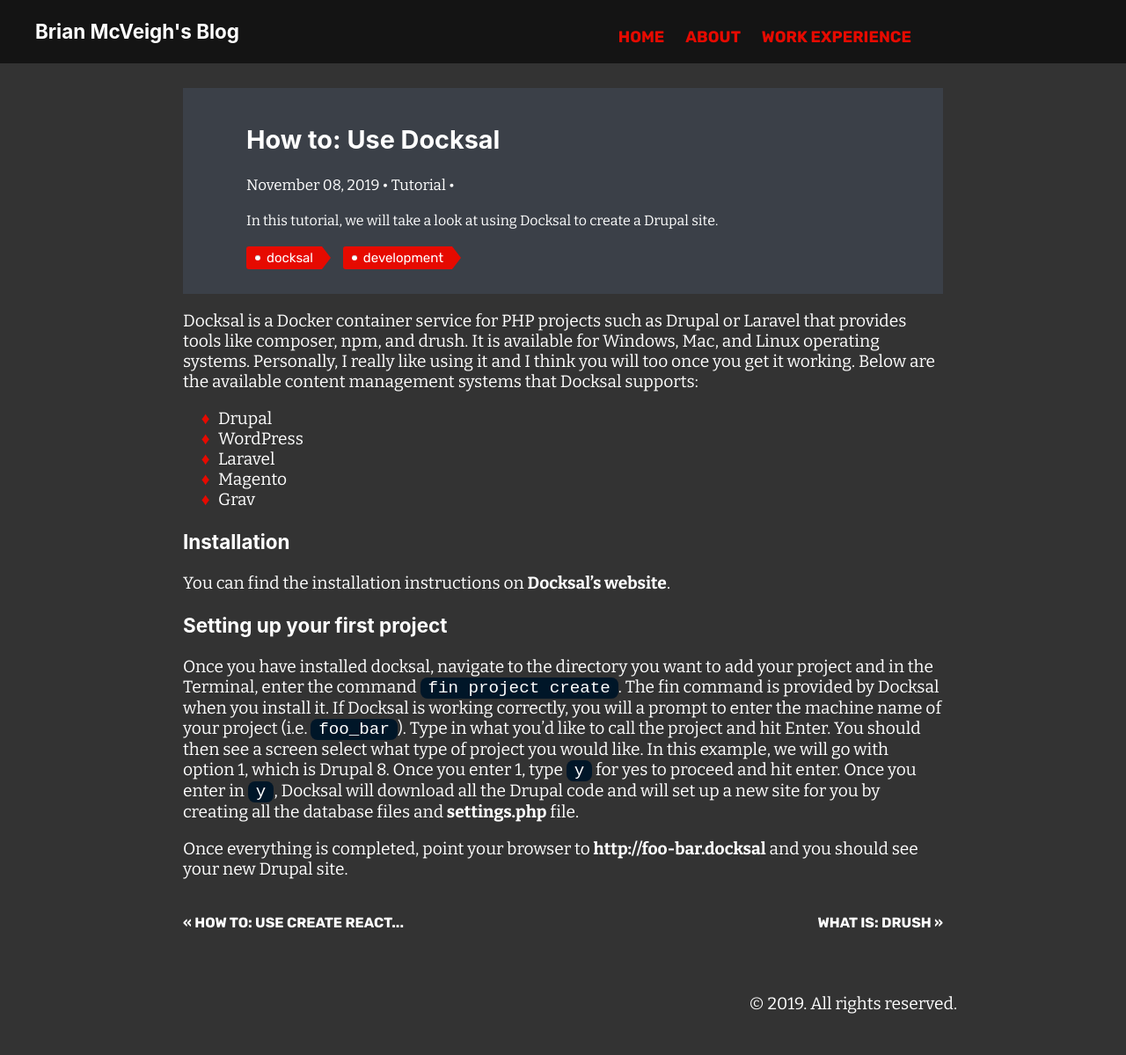
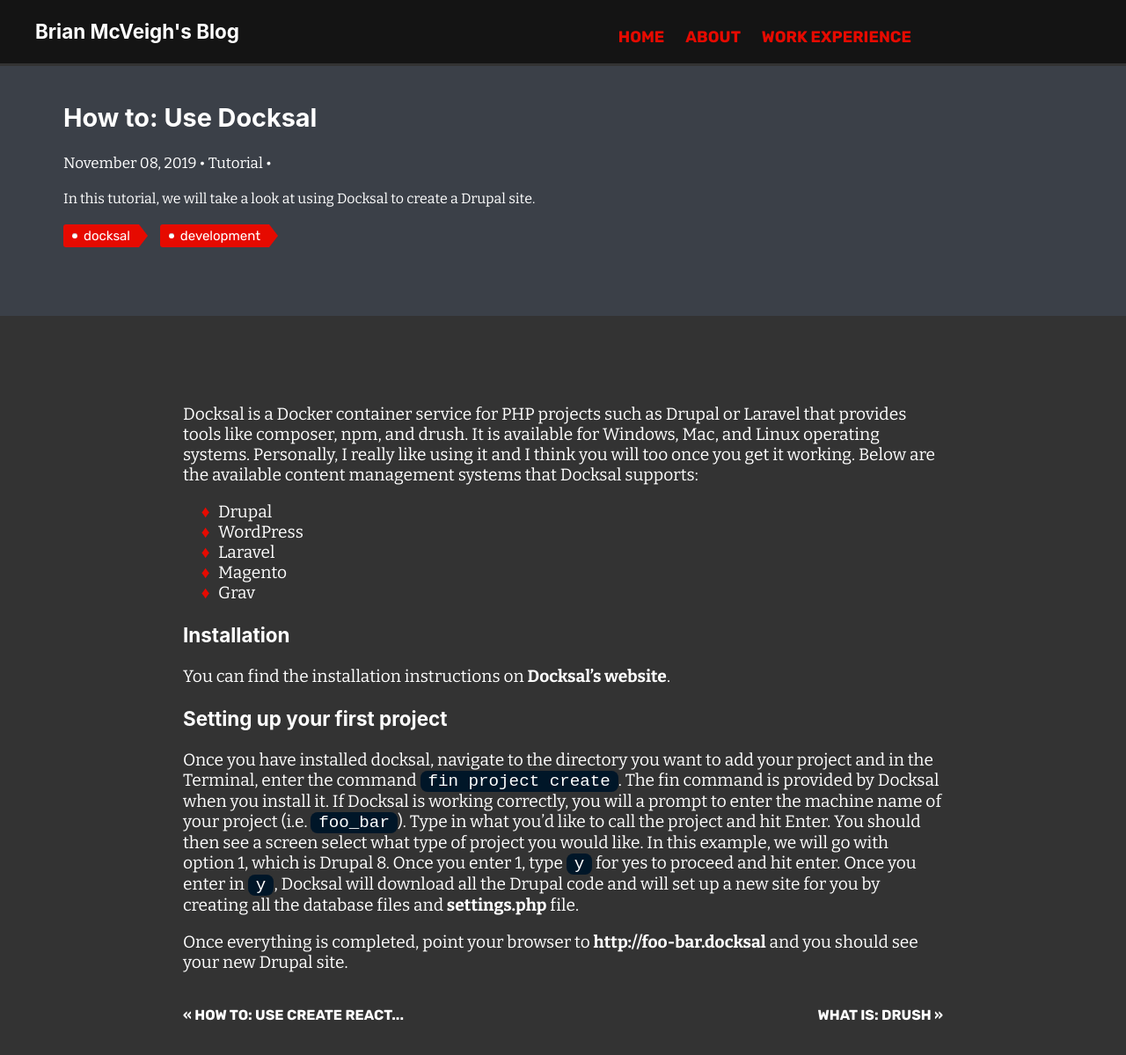
Before and after one commit to bmcveigh/bmcveigh.github.io, a Jekyll site: the page built from _posts/2019-11-08-how-to-use-docksal.markdown, in a window 1280 px wide and 1214 px high. Shown: the top 1199 px of the window at 88% size. Built offline with Jekyll 4.4.1, drawn with Linux system fonts in a browser that asks for light colours.

Commit message:
Modifying the way hero is displayed for tutorials.

```diff
--- /dev/null
+++ b/_includes/navbar.html
@@ -0,0 +1,12 @@
+<header class="masthead">
+    <h3 class="masthead-title">
+        <a href="{{ site.baseurl }}" title="Home">{{ site.title }}</a>
+    </h3>
+    <small>{{ site.tagline }}</small>
+
+    <ul class="main-menu-list">
+        {% for item in site.data.mainmenulist.docs %}
+            <li><a href="{{ item.url }}">{{ item.title }}</a></li>
+        {% endfor %}
+    </ul>
+</header>
--- a/_layouts/default.html
+++ b/_layouts/default.html
@@ -5,18 +5,7 @@
 
   <body>
     <div class="container">
-      <header class="masthead">
-        <h3 class="masthead-title">
-          <a href="{{ site.baseurl }}" title="Home">{{ site.title }}</a>
-        </h3>
-        <small>{{ site.tagline }}</small>
-
-        <ul class="main-menu-list">
-          {% for item in site.data.mainmenulist.docs %}
-              <li><a href="{{ item.url }}">{{ item.title }}</a></li>
-          {% endfor %}
-        </ul>
-      </header>
+      {% include navbar.html %}
 
       <div id="content">
           {{ content }}
--- a/_layouts/tutorial.html
+++ b/_layouts/tutorial.html
@@ -1,6 +1,12 @@
----
-layout: default
----
+<!DOCTYPE html>
+<html lang="en">
+
+  {% include head.html %}
+
+<body>
+    <div class="container">
+        {% include navbar.html %}
+
         <div class="tutorial-information hero">
             <h2 class="title">{{ page.title }}</h2>
             <div class="metadata">{{ page.date | date: '%B %d, %Y' }} &bull; Tutorial &bull; {{ page.difficulty }}</div>
@@ -24,4 +30,10 @@ layout: default
             {% endif %}
         </div>
 
+        <div id="content">
             {{ content }}
+            {% include post_navigation.html %}
+        </div>
+    </div>
+</body>
+</html>
--- a/_sass/components/hero/_hero.scss
+++ b/_sass/components/hero/_hero.scss
@@ -2,7 +2,8 @@
     background: $hero-default-bg-color;
     font-family: Bitter, sans-serif;
     padding: 17px 72px;
-    min-height: 200px;
+    min-height: 250px;
+    margin-top: 75px;
 
     .metadata {
         font-size: 17px;
```
Lines whose indentation alone changed are shown as unchanged.
